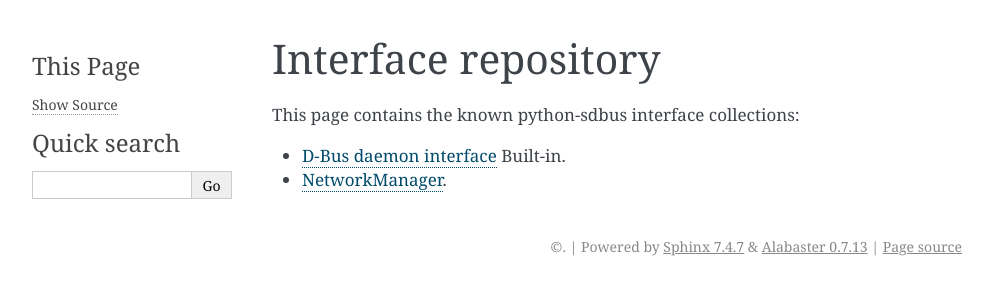
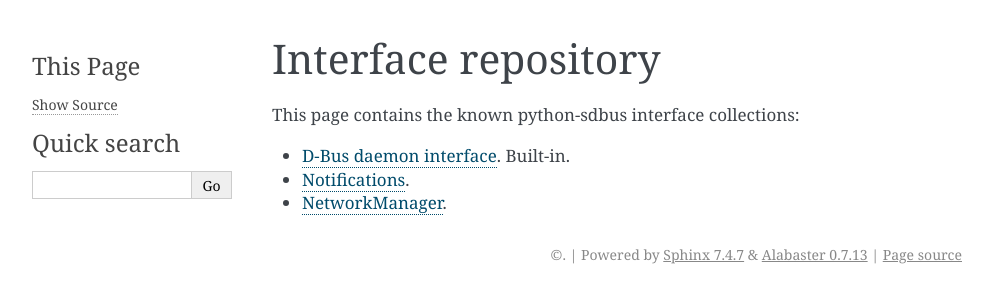
Before and after one commit to python-sdbus/python-sdbus, a Sphinx documentation site: the page built from docs/proxies.rst, in a window 1280 px wide. Shown: the top 303 px of the page, without its empty margins (148-1141 px from the left). Built offline with Sphinx 7.4.7, drawn with Linux system fonts in a browser that asks for light colours.

Commit message:
docs: Added link to notifications binds repository

```diff
--- a/docs/proxies.rst
+++ b/docs/proxies.rst
@@ -4,5 +4,6 @@ Interface repository
 This page contains the known python-sdbus interface
 collections:
 
-* :doc:`proxies/dbus` Built-in.
+* :doc:`proxies/dbus`. Built-in.
+* `Notifications <https://github.com/igo95862/python-sdbus-notifications>`_.
 * `NetworkManager <https://github.com/igo95862/python-sdbus-networkmanager>`_.
```
